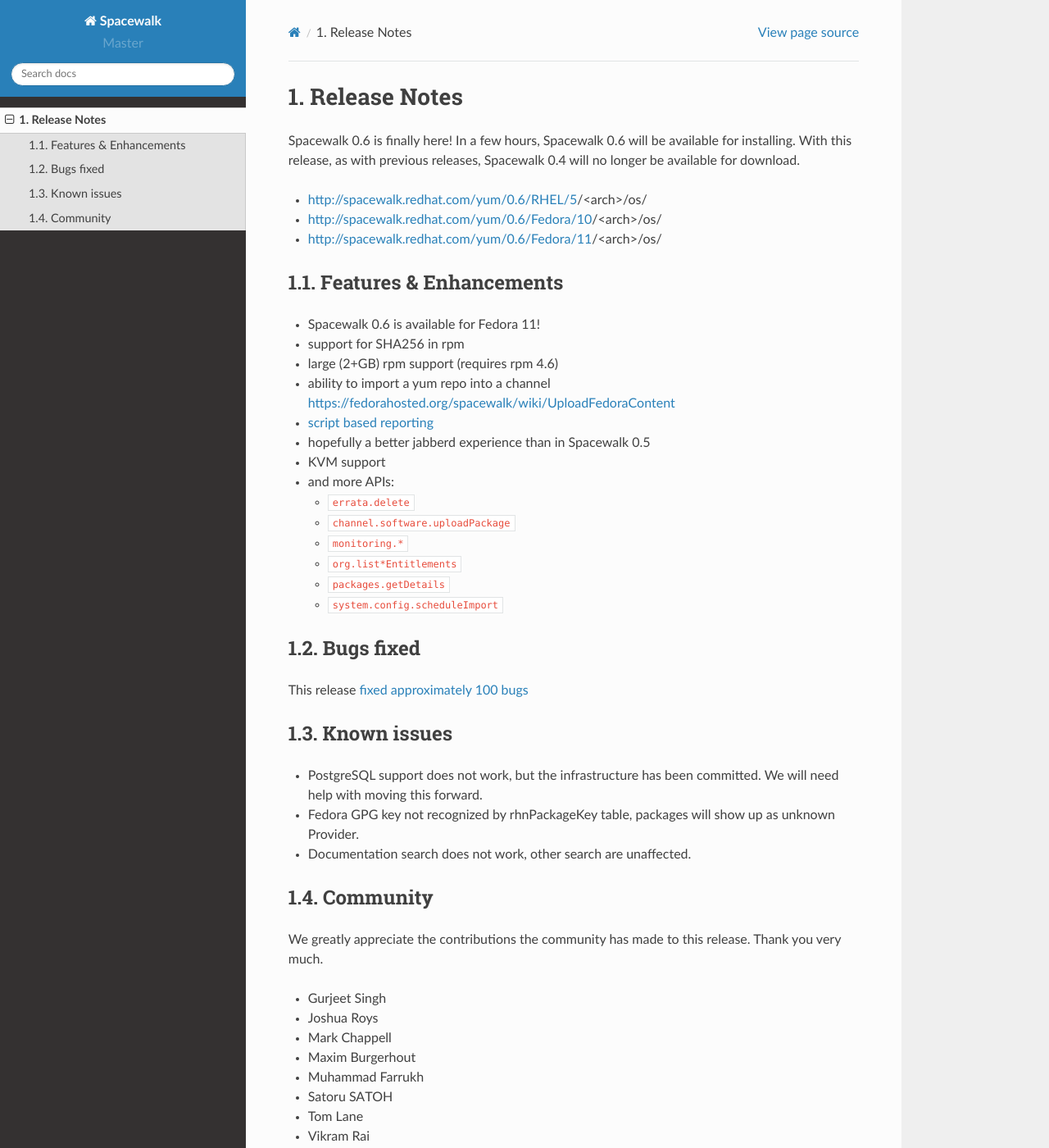
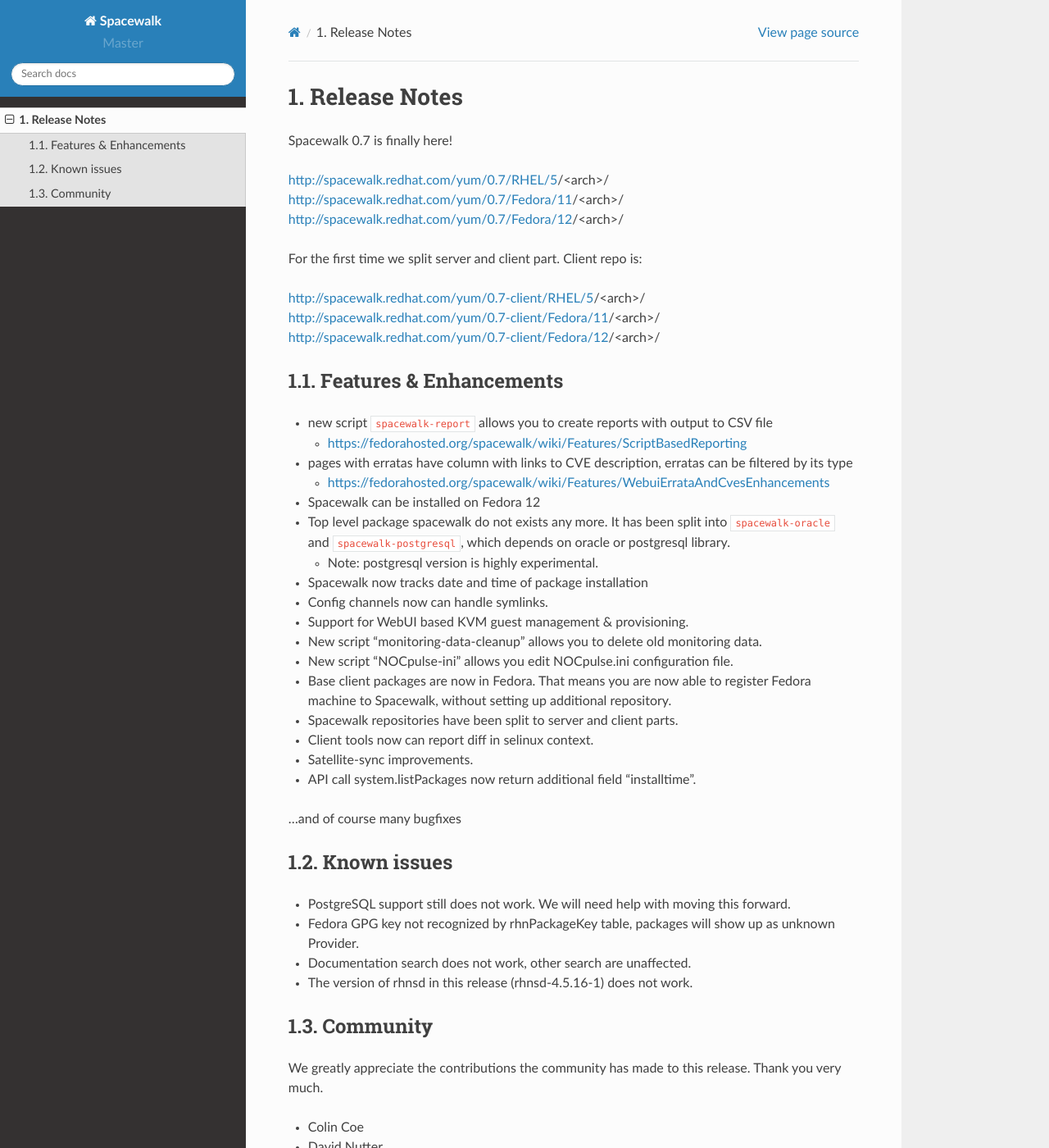
Before and after one commit to spacewalkproject/spacewalk-docs, a Sphinx documentation site: the page built from docs/source/release_notes/index.rst, in a window 1280 px wide and 1400 px high. Shown: the whole window at 82% size. Built offline with Sphinx 7.4.7 and the Read the Docs theme 2.0.0, drawn with Linux system fonts in a browser that asks for light colours.

Commit message:
Updated to 0.7
Signed-off-by: Avi Miller <avi.miller@oracle.com>

```diff
--- a/docs/source/release_notes/index.rst
+++ b/docs/source/release_notes/index.rst
@@ -1,55 +1,63 @@
 Release Notes
 =============
 
-Spacewalk 0.6 is finally here! In a few hours, Spacewalk 0.6 will be available for installing. With this release, as with previous releases, Spacewalk 0.4 will no longer be available for download.
+Spacewalk 0.7 is finally here!
 
-* http://spacewalk.redhat.com/yum/0.6/RHEL/5/<arch>/os/
-* http://spacewalk.redhat.com/yum/0.6/Fedora/10/<arch>/os/
-* http://spacewalk.redhat.com/yum/0.6/Fedora/11/<arch>/os/
+http://spacewalk.redhat.com/yum/0.7/RHEL/5/<arch>/
+http://spacewalk.redhat.com/yum/0.7/Fedora/11/<arch>/
+http://spacewalk.redhat.com/yum/0.7/Fedora/12/<arch>/
+
+For the first time we split server and client part. Client repo is:
+
+http://spacewalk.redhat.com/yum/0.7-client/RHEL/5/<arch>/
+http://spacewalk.redhat.com/yum/0.7-client/Fedora/11/<arch>/
+http://spacewalk.redhat.com/yum/0.7-client/Fedora/12/<arch>/
 
 Features & Enhancements
 -----------------------
 
-* Spacewalk 0.6 is available for Fedora 11!
-* support for SHA256 in rpm
-* large (2+GB) rpm support (requires rpm 4.6)
-* ability to import a yum repo into a channel https://fedorahosted.org/spacewalk/wiki/UploadFedoraContent
-* `script based reporting <http://bit.ly/NyCrj>`_
-* hopefully a better jabberd experience than in Spacewalk 0.5
-* KVM support
-* and more APIs:
+* new script ``spacewalk-report`` allows you to create reports with output to CSV file
 
-  * ``errata.delete``
-  * ``channel.software.uploadPackage``
-  * ``monitoring.*``
-  * ``org.list*Entitlements``
-  * ``packages.getDetails``
-  * ``system.config.scheduleImport``
+  * https://fedorahosted.org/spacewalk/wiki/Features/ScriptBasedReporting
 
-Bugs fixed
-----------
+* pages with erratas have column with links to CVE description, erratas can be filtered by its type
 
-This release `fixed approximately 100 bugs <http://bit.ly/14ahTW>`_
+  * https://fedorahosted.org/spacewalk/wiki/Features/WebuiErrataAndCvesEnhancements
+
+* Spacewalk can be installed on Fedora 12
+* Top level package spacewalk do not exists any more. It has been split into ``spacewalk-oracle`` and ``spacewalk-postgresql``, which depends on oracle or postgresql library.
+
+  * Note: postgresql version is highly experimental.
+
+* Spacewalk now tracks date and time of package installation
+* Config channels now can handle symlinks.
+* Support for WebUI based KVM guest management & provisioning.
+* New script "monitoring-data-cleanup" allows you to delete old monitoring data.
+* New script "NOCpulse-ini" allows you edit NOCpulse.ini configuration file.
+* Base client packages are now in Fedora. That means you are now able to register Fedora machine to Spacewalk, without setting up additional repository.
+* Spacewalk repositories have been split to server and client parts.
+* Client tools now can report diff in selinux context.
+* Satellite-sync improvements.
+* API call system.listPackages now return additional field "installtime".
+
+...and of course many bugfixes
 
 Known issues
 ------------
 
-* PostgreSQL support does not work, but the infrastructure has been committed. We will need help with moving this forward.
+* PostgreSQL support still does not work. We will need help with moving this forward.
 * Fedora GPG key not recognized by rhnPackageKey table, packages will show up as unknown Provider.
 * Documentation search does not work, other search are unaffected.
+* The version of rhnsd in this release (rhnsd-4.5.16-1) does not work.
 
 Community
 ---------
 
 We greatly appreciate the contributions the community has made to this release. Thank you very much.
 
-* Gurjeet Singh
+* Colin Coe
+* David Nutter
 * Joshua Roys
-* Mark Chappell
-* Maxim Burgerhout
-* Muhammad Farrukh
-* Satoru SATOH
-* Tom Lane
-* Vikram Rai
+* Lukáš Ďurfina
 
 http://fedorahosted.org/spacewalk/wiki/ContributorList
```
